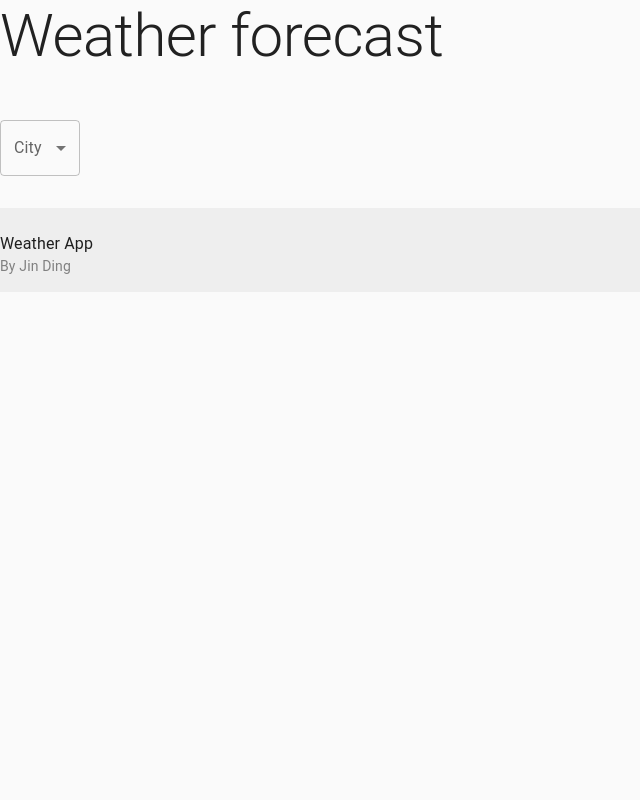
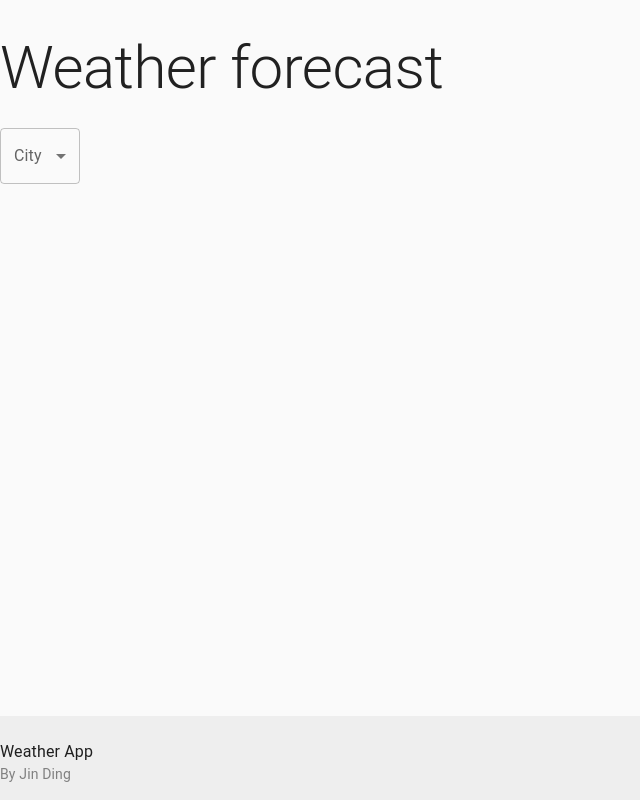
Before and after one commit to YunJD/weather_interview, a React (Vite) app: page / in a window 1280 px wide. Shown: the whole page, without its empty margins (0-640 px from the left). Built offline with nearby package versions, Linux system fonts and the light colour scheme.

Commit message:
Tweaked spacing

```diff
--- a/src/App.tsx
+++ b/src/App.tsx
@@ -33,8 +33,8 @@ function App() {
   return (
     <>
       <CssBaseline />
-      <Stack sx={{ minHeight: "100vh" }} spacing={4}>
-        <Stack sx={{ mt: 4, gap: 3, mx: "auto", width: 1280 }} spacing={3}>
+      <Stack sx={{ minHeight: "100vh" }}>
+        <Stack sx={{ my: 4, mx: "auto", width: 1280 }} spacing={3}>
           <Typography variant="h2" sx={{ mb: 2 }}>
             Weather forecast
           </Typography>
```
